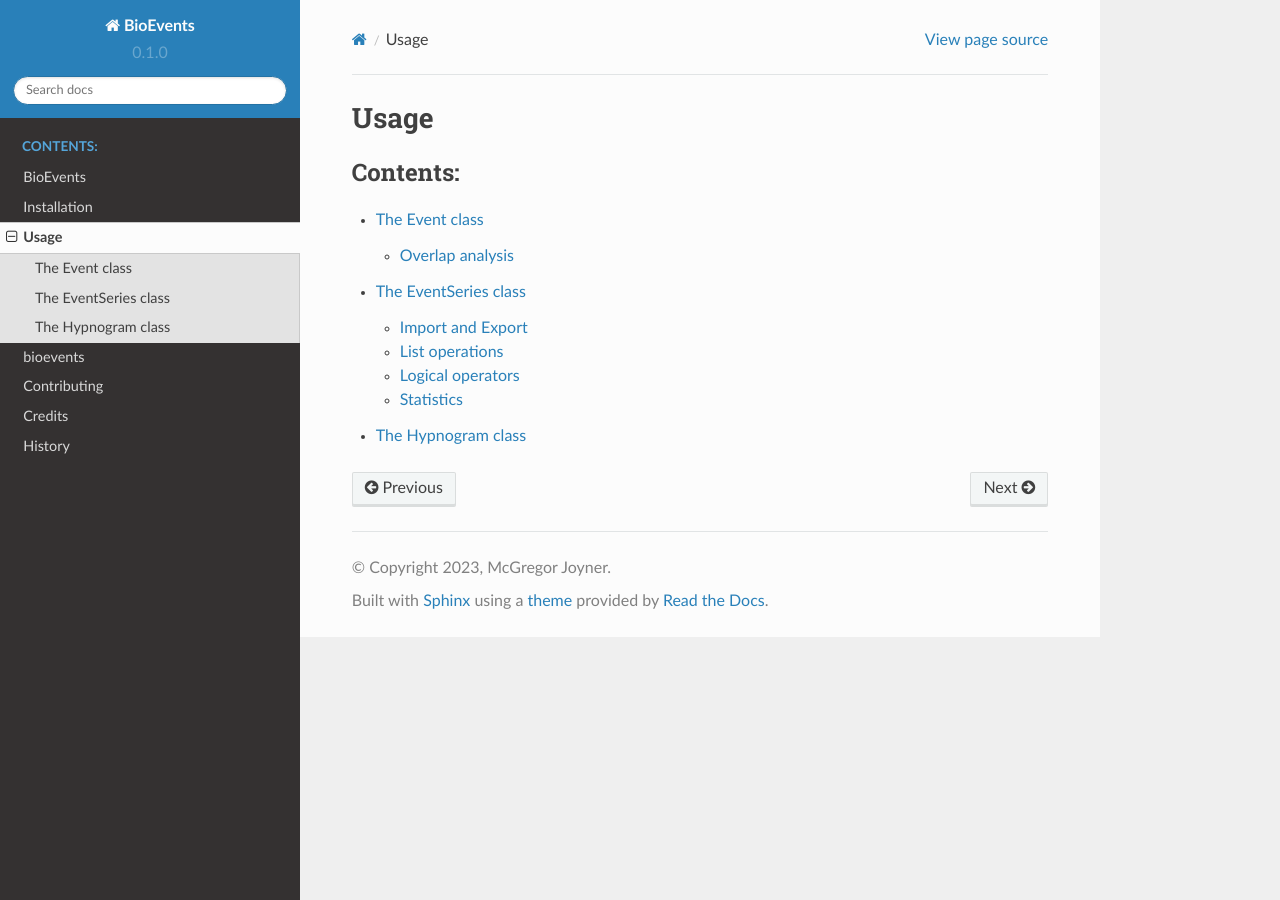
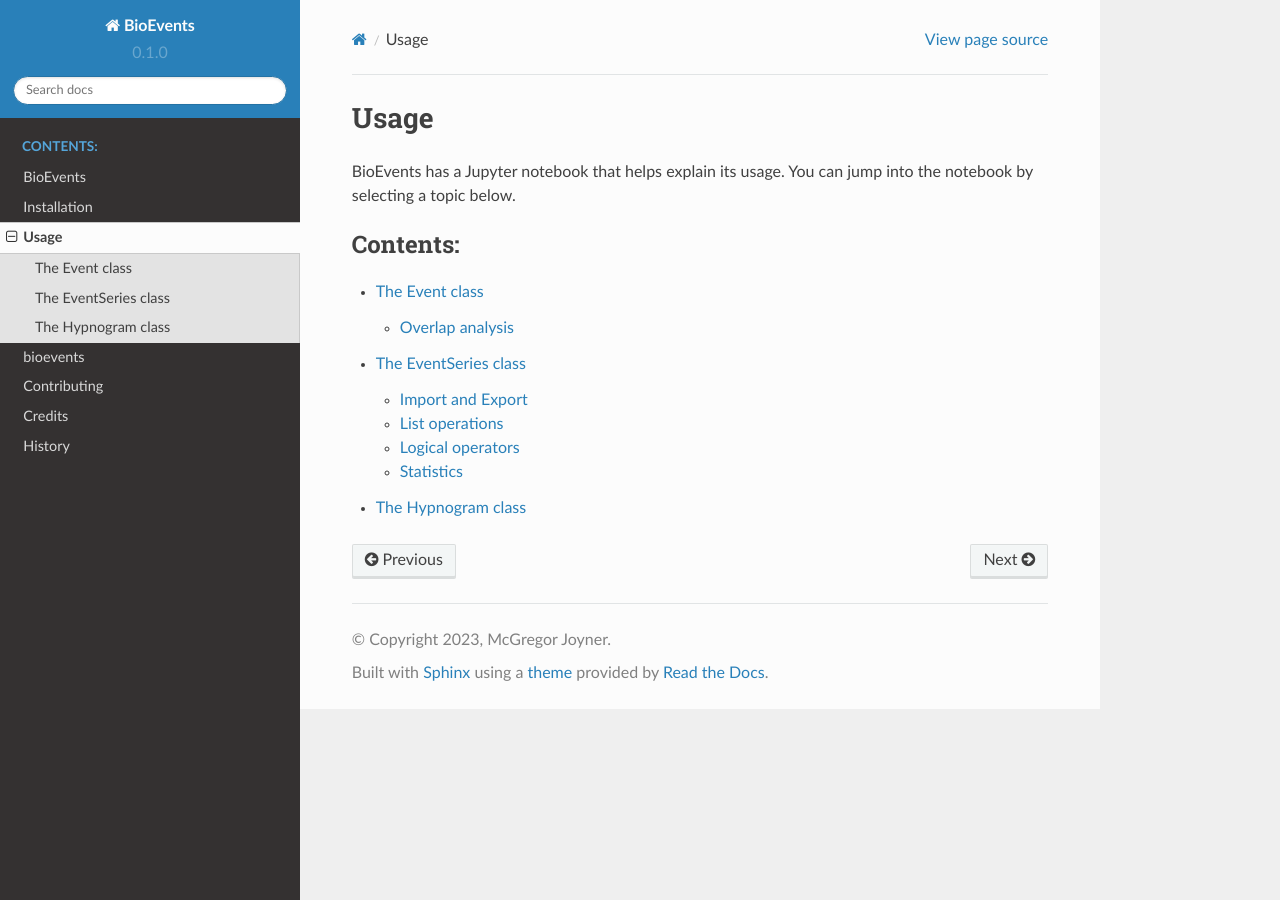
Before and after one commit to mcgsjoyner/BioEvents, a Sphinx documentation site: the page built from docs/usage.rst, in a window 1280 px wide. Built offline with Sphinx 7.4.7 and the Read the Docs theme 2.0.0, drawn with Linux system fonts in a browser that asks for light colours.

Commit message:
add comment to usage.rst

```diff
--- a/docs/usage.rst
+++ b/docs/usage.rst
@@ -1,6 +1,9 @@
 =====
 Usage
 =====
+
+BioEvents has a Jupyter notebook that helps explain its usage.
+You can jump into the notebook by selecting a topic below.
 
 .. toctree::
    :maxdepth: 2
```
